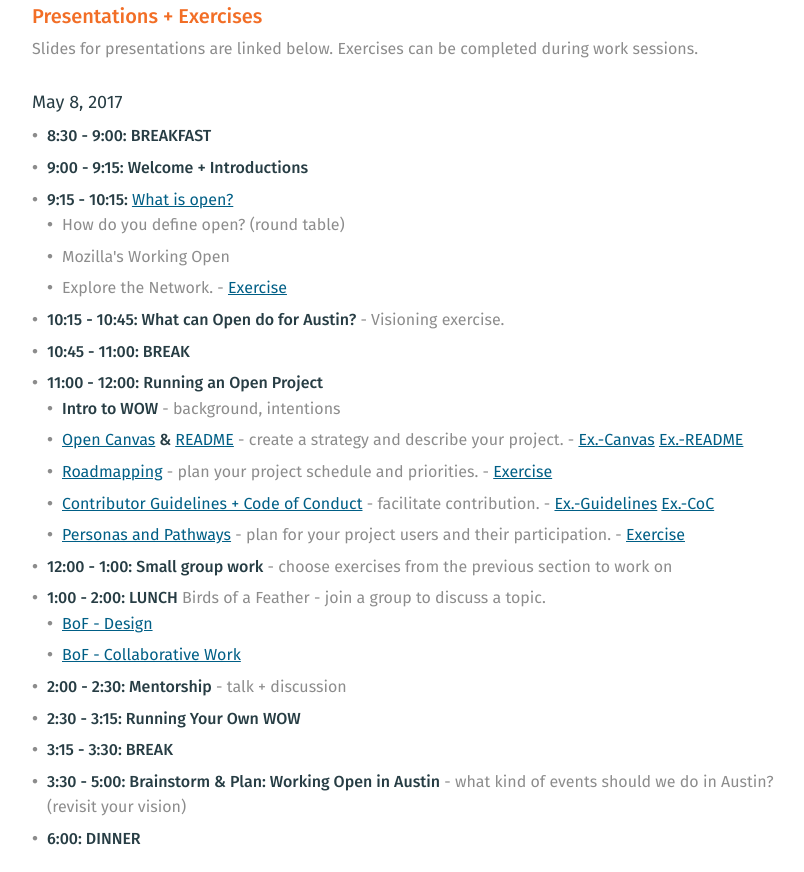
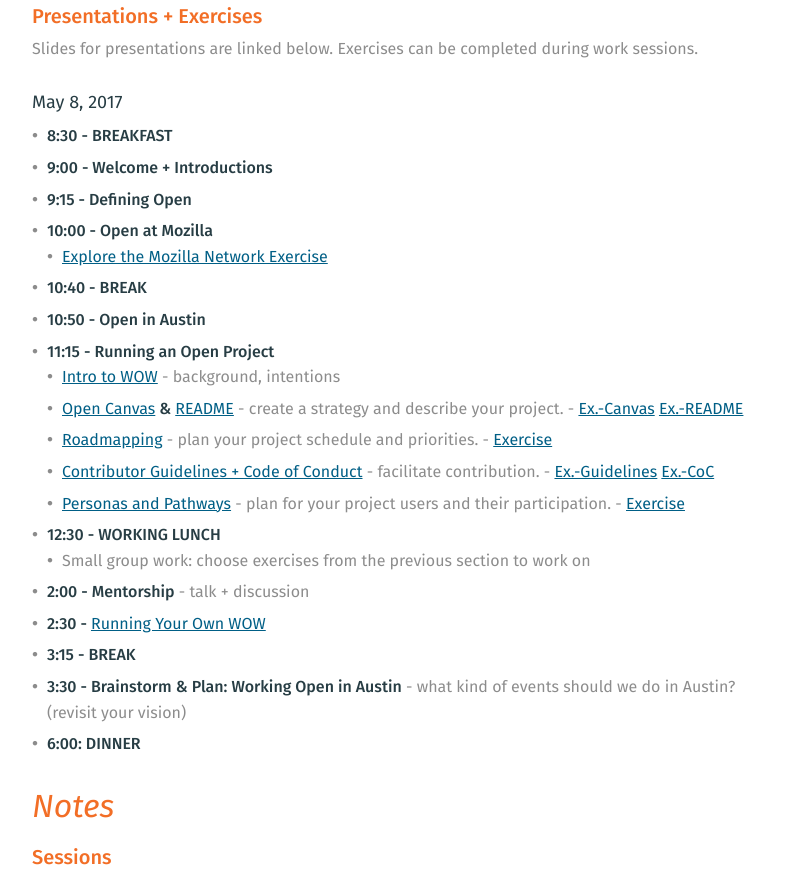
Before and after one commit to MozillaFoundation/atxwow0517, a plain HTML site: page index.html in a window 1280 px wide. Shown: the part 920-1792 px from the top of the page, without its empty margins (263-1067 px from the left). Drawn offline with nearby package versions, Linux system fonts and the light colour scheme; a script that the page names is missing.

Commit message:
Updated Schedule
Updated schedule and added links to new decks

```diff
--- a/index.html
+++ b/index.html
@@ -66,48 +66,41 @@
       <!-- ADD LINKS TO PRESENTATIONS BEFORE THE APPROPRIATELY TITLED PRESENTATION - HANDOUT LINKS FOLLOW -->
       <h4>May 8, 2017</h4>
       <ul>
-        <li><strong>8:30 - 9:00: BREAKFAST</strong></li>
-        <li><strong>9:00 - 9:15: Welcome + Introductions</strong></li>
-        <li><strong>9:15 - 10:15: <a href="">What is open?</a></strong>
-          <ul style="margin-bottom:0">
-            <li>How do you define open? (round table)</li>
-            <li>Mozilla's Working Open</li>
-            <li>Explore the Network. - <a href="" target="_blank">Exercise</a></li>
-          </ul>
-        </li>
-        <li><strong>10:15 - 10:45: What can Open do for Austin?</strong> - Visioning exercise.</li>
-        <li><strong>10:45 - 11:00: BREAK</strong></li>
+        <li><strong>8:30 - BREAKFAST</strong></li>
+        <li><strong>9:00 - Welcome + Introductions</strong></li>
+        <li><strong>9:15 - Defining Open</strong></li>
+        <li><strong>10:00 - Open at Mozilla</strong>
+	      <ul style="margin-bottom:0"><li><a href="https://docs.google.com/document/d/1dnespZr0nmweFCgEvTeXx63I6j1JsYj58tE9Q1FtlaA/edit?usp=sharing">Explore the Mozilla Network Exercise</a></li></ul>
+	</li>
+      	<li><strong>10:40 - BREAK</strong></li>
+        <li><strong>10:50 - Open in Austin</strong></li>
 
         <!-- OPEN PROJECTS -->
-        <li><strong>11:00 - 12:00: Running an Open Project</strong>
+        <li><strong>11:15 - Running an Open Project</strong>
           <ul style="margin-bottom:0">
-            <li><strong>Intro to WOW</strong> - background, intentions</li>
+		<li><strong><a href="https://docs.google.com/presentation/d/1hq6Ss2FSU7YLl-sSbVu7CpxK7qNBZfQDU6p5pYjxP74/edit?usp=sharing">Intro to WOW</a></strong> - background, intentions</li>
             <li><strong><a href="https://docs.google.com/presentation/d/1ASajIhE14ftW-rrW6z7oOOQKLnyPi6D_Paqvufouspw/edit?usp=sharing" target="_blank">Open Canvas</a> & <a href="https://docs.google.com/presentation/d/19yIld1etX0kzRY3PqjbymVzCi2lyW90i44jLmHeoGPw/edit?usp=sharing" target="_blank">README</a></strong> - create a strategy and describe your project. - <strong><a href="https://mozilla.github.io/open-leadership-training-series/articles/opening-your-project/develop-an-open-project-strategy-with-open-canvas/" target="_blank">Ex.-Canvas</a></strong> <a href="readme/" target="_blank">Ex.-README</a></li>
             <li><strong><a href="https://docs.google.com/presentation/d/1NzjVAf7tUUtBLGqzgmN8IuFFO_IXIq1M2vd7jD0OTs0/present#slide=id.g1cc5838e01_0_0" target="_blank">Roadmapping</a></strong> - plan your project schedule and priorities. - <strong><a href="https://mozilla.github.io/open-leadership-training-series/articles/opening-your-project/start-your-project-roadmap/#assignment--make-a-project-roadmap" target="_blank">Exercise</a></strong></li>
             <li><strong><a href="https://docs.google.com/presentation/d/1RpPMi9GkNMyJ3mFCkSC1PtRX74GrzfrDGZPjasrM7rE/edit?usp=sharing" target="_blank">Contributor Guidelines + Code of Conduct</a></strong> - facilitate contribution. - <strong><a href="contributing/" target="_blank">Ex.-Guidelines</a> <strong><a href="https://mozillascience.github.io/WOW-2017/code_of_conduct/" target="_blank">Ex.-CoC</a></strong></li>
             <li><strong><a href="https://docs.google.com/presentation/d/1ZdOnzew5p6gJ1xhS-qlPXaaTi5-r5_Uhooy5BsXKebQ/present#slide=id.g1088c5b110_0_183" target="_blank">Personas and Pathways</a></strong> - plan for your project users and their participation. - <strong><a href="https://mozilla.github.io/open-leadership-training-series/articles/building-communities-of-contributors/bring-on-contributors-using-personas-and-pathways/#assignment--create-a-persona-and-pathway-for-your-project" target="_blank">Exercise</a></strong></li>
           </ul>
         </li>
-        <li><strong>12:00 - 1:00: Small group work</strong> - choose exercises from the previous section to work on</li>
 
-        <!-- BIRDS OF A FEATHER -->
-        <li><strong> 1:00 - 2:00: LUNCH</strong> Birds of a Feather - join a group to discuss a topic.
-          <ul style="margin-bottom:0">
-            <li><strong><a href="https://public.etherpad-mozilla.org/p/atxwow0517-bof-design" target="_blank">BoF - Design</a></strong> </li>
-            <li><strong><a href="https://public.etherpad-mozilla.org/p/atxwow0517-bof-collaborative-work" target="_blank">BoF - Collaborative Work</a></strong></li>
-          </ul>
+      	<!-- WORKING LUNCH -->
+	      <li><strong> 12:30 - WORKING LUNCH</strong>
+		      <ul style="margin-bottom:0"><li>Small group work: choose exercises from the previous section to work on</li></ul>
         </li>
 
         <!-- MENTORSHIP -->
-        <li><strong>2:00 - 2:30: Mentorship</strong> - talk + discussion</li>
+        <li><strong>2:00 - Mentorship</strong> - talk + discussion</li>
 
         <!-- RUN YOUR OWN WOW -->
-        <li><strong>2:30 - 3:15: Running Your Own WOW</strong></li>
+        <li><strong>2:30 - <a href="https://docs.google.com/presentation/d/1hIHo-wilcFCRDWnBrGn_p8MEQfrSDy0qofy8hkxb9yo/edit?usp=sharing">Running Your Own WOW</a></strong></li>
 
-        <li><strong>3:15 - 3:30: BREAK</strong></li>
+        <li><strong>3:15 - BREAK</strong></li>
 
         <!-- PLANNING & GROUP WORK -->
-        <li><strong>3:30 - 5:00: Brainstorm & Plan: Working Open in Austin</strong> - what kind of events should we do in Austin? (revisit your vision)</li>
+        <li><strong>3:30 - Brainstorm & Plan: Working Open in Austin</strong> - what kind of events should we do in Austin? (revisit your vision)</li>
 
         <li><strong>6:00: DINNER</strong></li>
 
```
